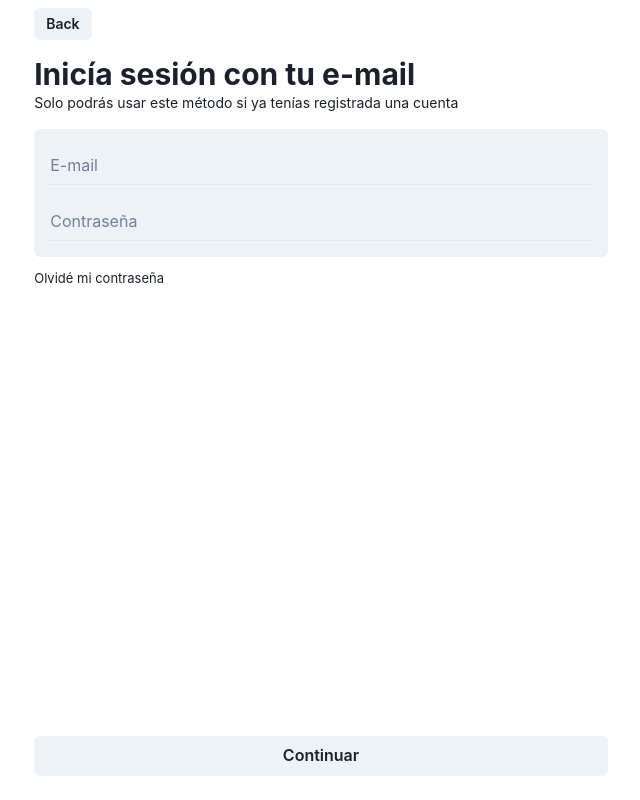
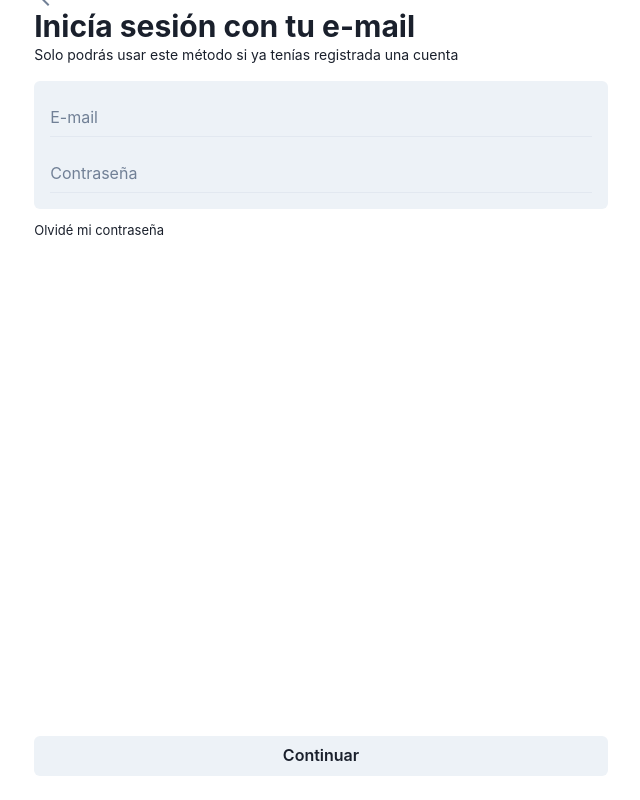
Before and after one commit to MatiasMonasterio/offline-pwa, a React (Vite) app: page /authenticate/email in a window 1280 px wide. Shown: the whole page, without its empty margins (319-959 px from the left). Built offline with nearby package versions, Linux system fonts and the light colour scheme.

Commit message:
feat: implements title to go back row action

```diff
--- a/src/components/GoBackRow/GoBackRow.tsx
+++ b/src/components/GoBackRow/GoBackRow.tsx
@@ -1,7 +1,12 @@
 import { useNavigate } from "react-router-dom";
-import { Button, Box } from "@chakra-ui/react";
+import { Button, Heading, Box } from "@chakra-ui/react";
+import { ChevronLeftIcon } from "@chakra-ui/icons";
 
-export default function GoBackRow() {
+interface Props {
+  title?: string;
+}
+
+export default function GoBackRow({ title }: Props) {
   const navigate = useNavigate();
 
   const handleGoBack = () => {
@@ -9,10 +14,21 @@ export default function GoBackRow() {
   };
 
   return (
-    <Box mt={2} mb={4}>
-      <Button size="sm" onClick={handleGoBack}>
-        Back
+    <Box display="flex" alignItems="center" mb={2} position="relative">
+      <Button
+        size="xs"
+        onClick={handleGoBack}
+        variant="link"
+        fontSize="2xl"
+        position="absolute"
+        left={0}
+      >
+        <ChevronLeftIcon />
       </Button>
+
+      <Heading size="md" mx="auto">
+        {title}
+      </Heading>
     </Box>
   );
 }
```
